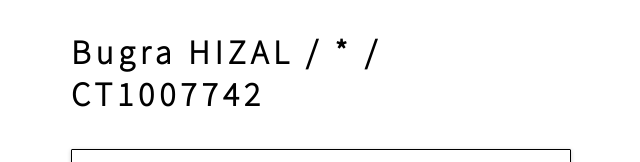
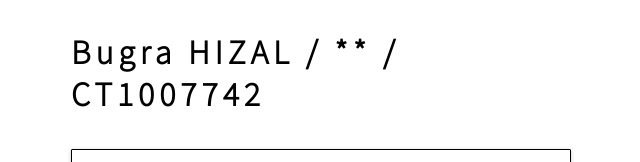
Before and after one commit to bgrhzl/test3, a plain HTML site: page calc/index.html in a window 1280 px wide. Shown: the part 204-366 px from the top of the page, 319-959 px from the left. Drawn offline with Linux system fonts and the light colour scheme.

Commit message:
Update index.html

```diff
--- a/calc/index.html
+++ b/calc/index.html
@@ -19,7 +19,7 @@
     <div class="ic-Login-header__logo">
         <img alt="CCTB LMS" width="200px" src="https://canvascctb.s3.ca-central-1.amazonaws.com/account_1/attachments/97/CCTB_logo_1_RGB.png">
     </div>
-    <h3>Bugra HIZAL / * / CT1007742</h3>
+    <h3>Bugra HIZAL / ** / CT1007742</h3>
     <div class="calculator">
         <div class="input" id="input"></div>
         <div class="buttons">
```
